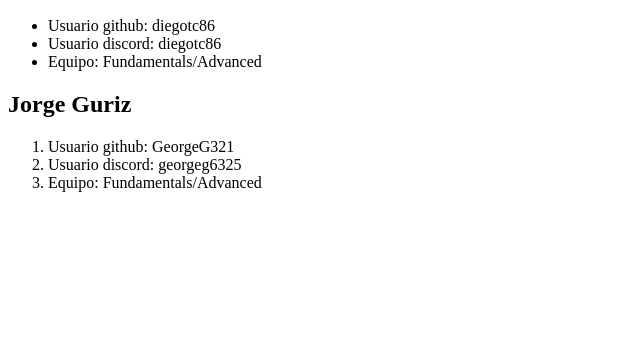
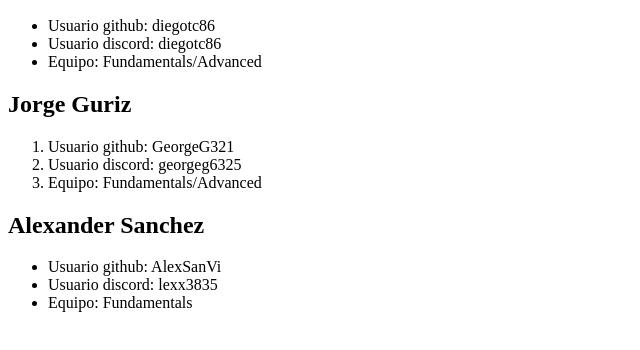
Before and after one commit to luis047527/nov24, a plain HTML site: page index.html in a window 1280 px wide. Shown: the part 110-460 px from the top of the page, without its empty margins (0-640 px from the left). Drawn offline with Linux system fonts and the light colour scheme.

Commit message:
Agrega Alexander Sanchez

```diff
--- a/index.html
+++ b/index.html
@@ -21,6 +21,11 @@
     <li>Usuario discord: georgeg6325</li>
     <li>Equipo: Fundamentals/Advanced</li>
   </ol>
-</body>
-
+  <h2>Alexander Sanchez</h2>
+  <ul>
+    <li>Usuario github: AlexSanVi</li>
+    <li>Usuario discord: lexx3835</li>
+    <li>Equipo: Fundamentals</li>
+  </ul>
+  </body>
 </html>
```
